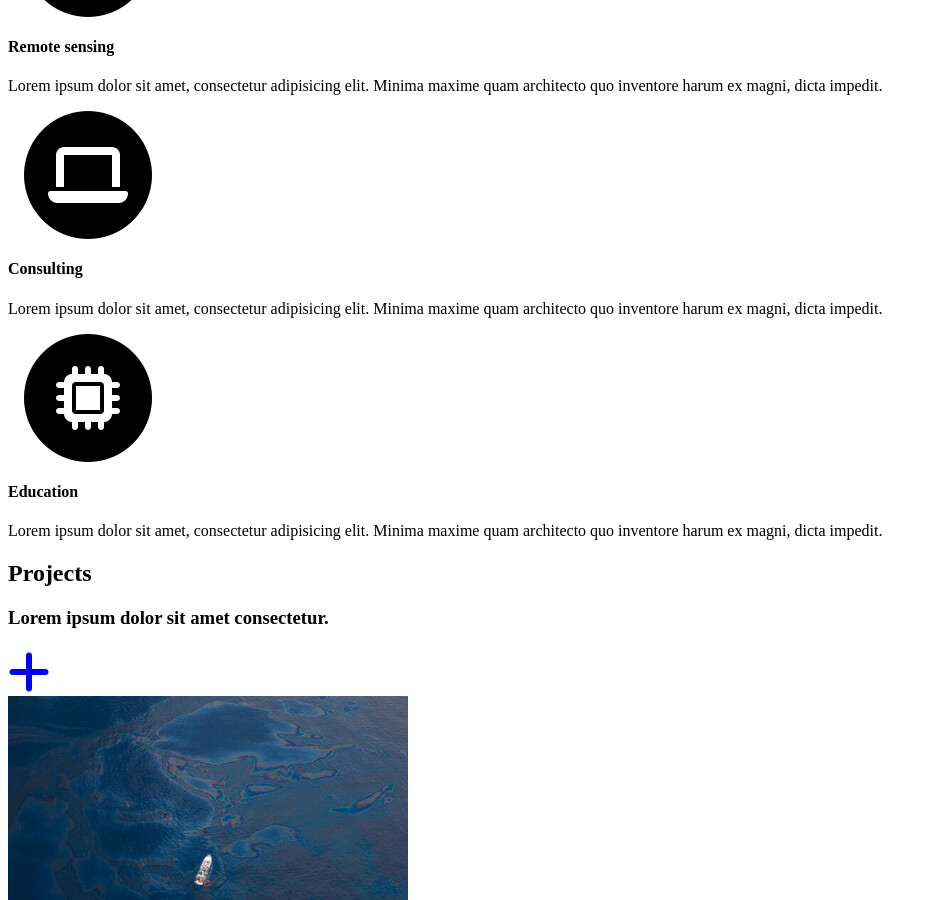
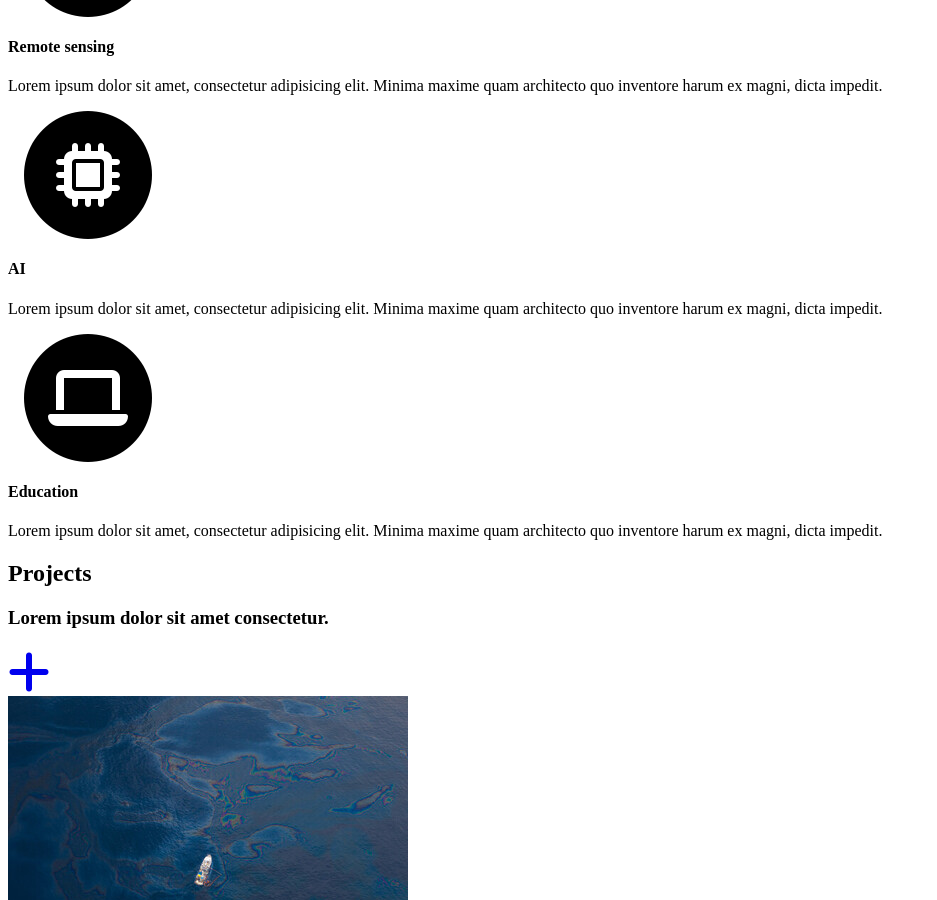
Before and after one commit to PixelNGO/pixel-ong.github.io, a Jekyll site: the page built from index.html, in a window 1280 px wide and 900 px high, scrolled down 439 px. Shown: the whole window, without its empty margins (0-937 px from the left). Built offline with Jekyll 4.4.1, drawn with Linux system fonts in a browser that asks for light colours; some web fonts are replaced.

Commit message:
Update icons

```diff
--- a/_includes/footer.html
+++ b/_includes/footer.html
@@ -7,7 +7,7 @@
                 <div class="col-md-4">
                     <ul class="list-inline social-buttons">
                         {% for network in site.social %}
-                        <li><a href="{{ network.url }}"><i class="fa fa-{{ network.title }}"></i></a>
+                        <li><a href="{{ network.url }}"><i class="fa-brand fa-{{ network.title }}"></i></a>
                         </li>
                         {% endfor %}
                     </ul>
--- a/_includes/services.html
+++ b/_includes/services.html
@@ -19,15 +19,15 @@
                 <div class="col-md-4">
                     <span class="fa-stack fa-4x">
                         <i class="fa fa-circle fa-stack-2x text-primary"></i>
-                        <i class="fa fa-laptop fa-stack-1x fa-inverse"></i>
+                        <i class="fa-solid fa-microchip fa-stack-1x fa-inverse"></i>
                     </span>
-                    <h4 class="service-heading">Consulting</h4>
+                    <h4 class="service-heading">AI</h4>
                     <p class="text-muted">Lorem ipsum dolor sit amet, consectetur adipisicing elit. Minima maxime quam architecto quo inventore harum ex magni, dicta impedit.</p>
                 </div>
                 <div class="col-md-4">
                     <span class="fa-stack fa-4x">
                         <i class="fa fa-circle fa-stack-2x text-primary"></i>
-                        <i class="fa-solid fa-microchip fa-stack-1x fa-inverse"></i>
+                        <i class="fa fa-laptop fa-stack-1x fa-inverse"></i>
                     </span>
                     <h4 class="service-heading">Education</h4>
                     <p class="text-muted">Lorem ipsum dolor sit amet, consectetur adipisicing elit. Minima maxime quam architecto quo inventore harum ex magni, dicta impedit.</p>
```
